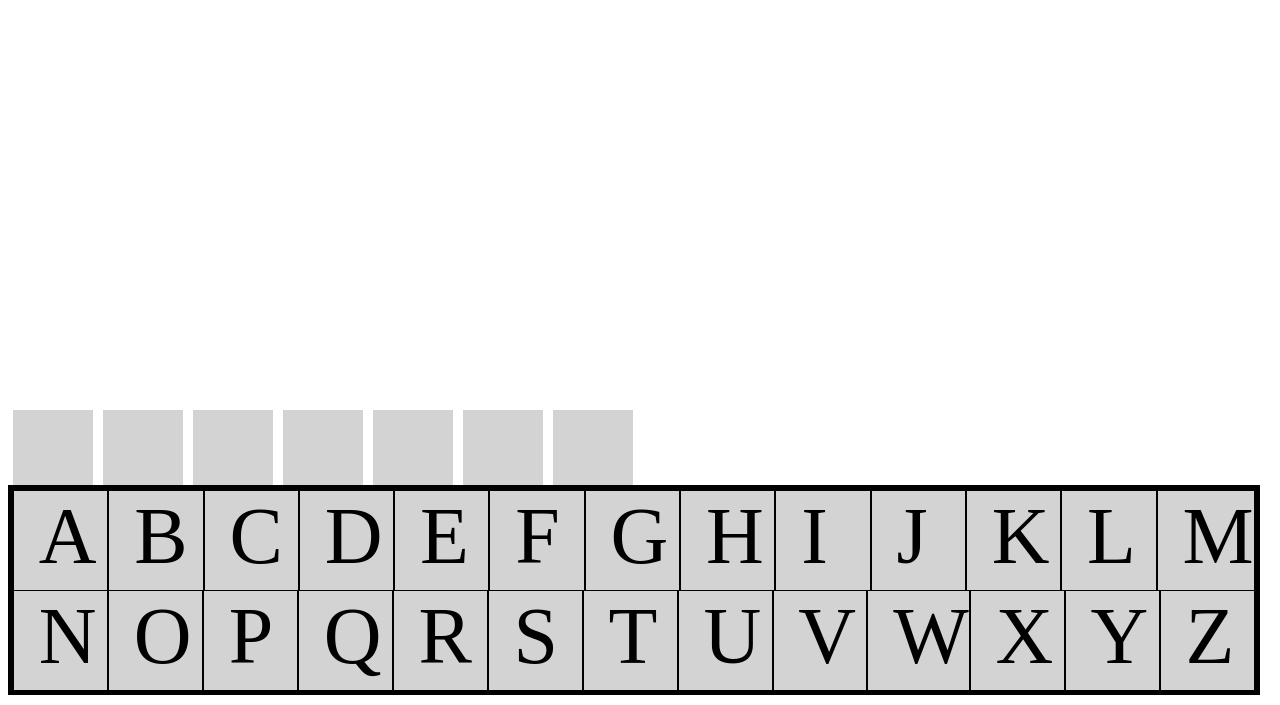
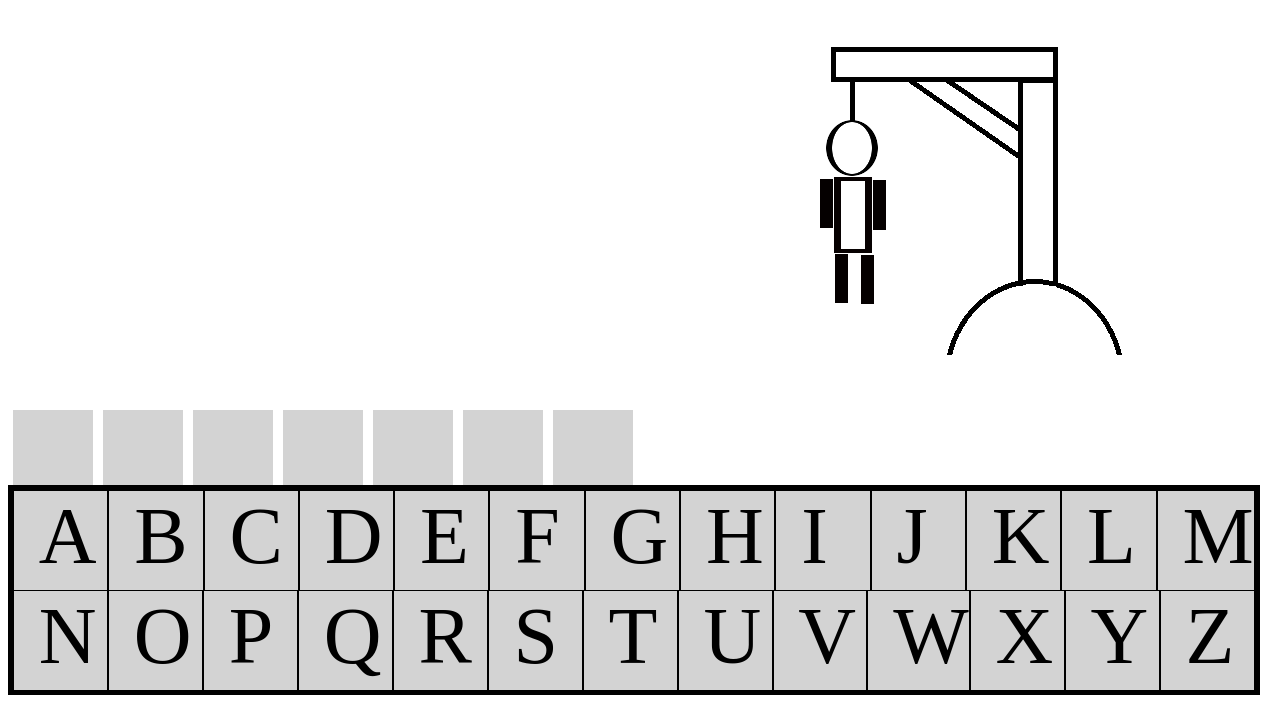
Before and after one commit to sbkammann/hangman, a plain HTML site: page index.html in a window 1280 px wide. Shown: the part 95-800 px from the top of the page. Drawn offline with Linux system fonts and the light colour scheme.

Commit message:
feat: Added images

```diff
--- a/css/app.css
+++ b/css/app.css
@@ -42,3 +42,13 @@ h1 {
   border: 1px solid black;
   padding-left: 2%;
 }
+.hangmanPic{
+	position: absolute;
+	top: 215px;
+	right: 378px;
+}
+.gallows{
+	position: absolute;
+	top: 100px;
+	right: 100px;
+}
--- a/index.html
+++ b/index.html
@@ -11,6 +11,13 @@
   </head>
   <body>
     <h1>Hangman</h1>
+    <img class="gallows" src="img/gallows.png" alt="">
+    <img class="hangmanPic" src="img/head.png" alt="">
+    <img class="hangmanPic" src="img/body.png" alt="">
+    <img class="hangmanPic" src="img/armR.png" alt="">
+    <img class="hangmanPic" src="img/armL.png" alt="">
+    <img class="hangmanPic" src="img/legR.png" alt="">
+    <img class="hangmanPic" src="img/legL.png" alt="">
     <div id="wordBox">
     </div>
     <div id="buttonBox">
```
Also changed, not shown: img/armL.png (added), img/armR.png (added), img/body.png (added), img/gallows.png (added), img/head.png (added), img/legL.png (added), img/legR.png (added), img/testPic.png (added).
